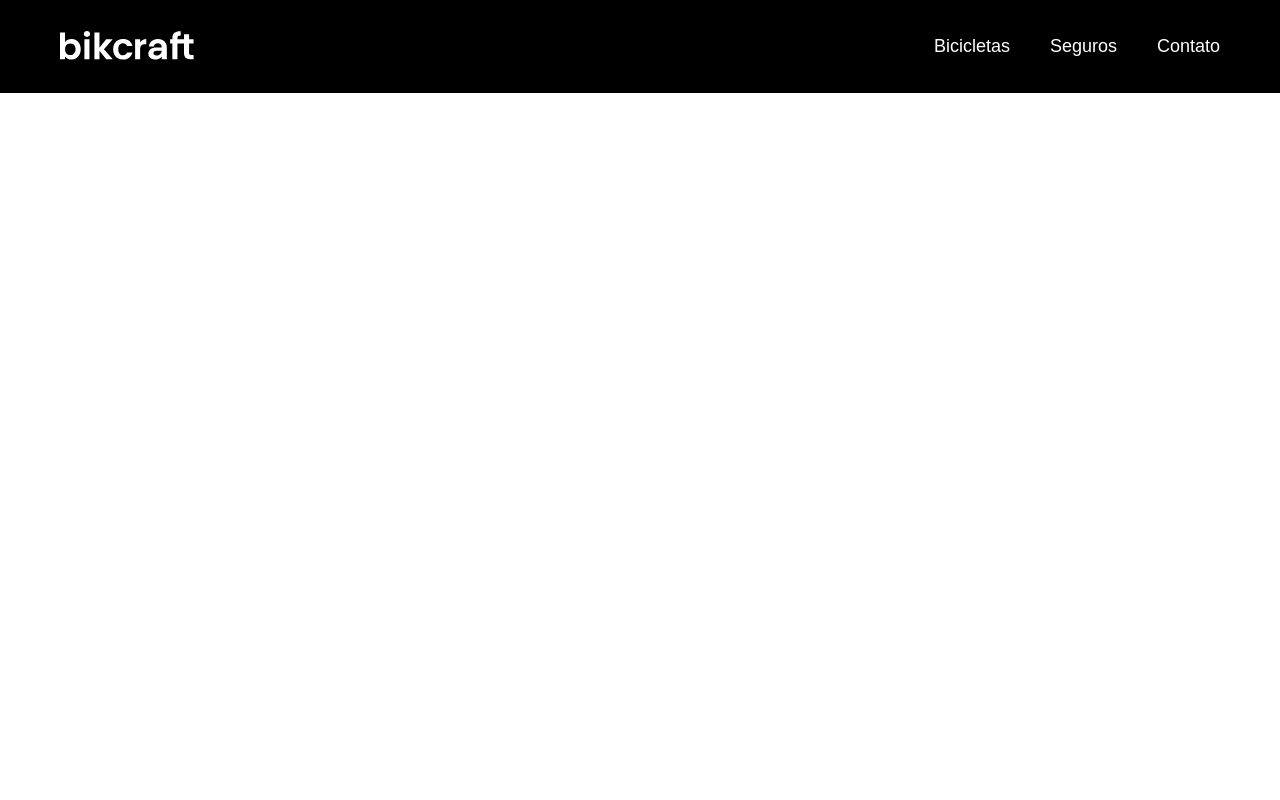
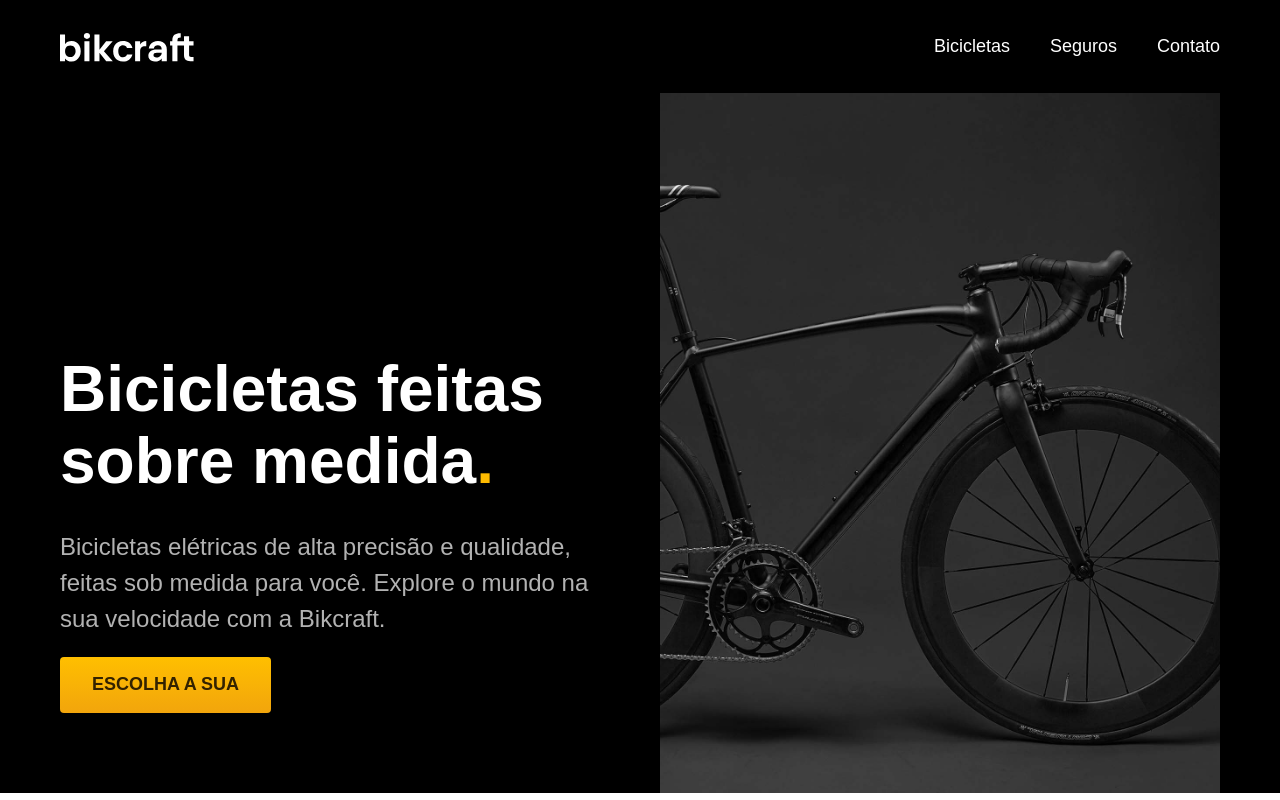
Before and after one commit to ianaugustosilva/bikecraft, a plain HTML site: page index.html in a window 1280 px wide. Drawn offline with Linux system fonts and the light colour scheme.

Commit message:
descricao ok

```diff
--- a/css/style.css
+++ b/css/style.css
@@ -2,14 +2,26 @@ body {
   margin: 0px;
   font-family: Arial, Helvetica, sans-serif;
 }
+
+h1,
+ul,
+p {
+  margin: 0px;
+}
+
 ul {
-  margin: 0px;
   padding: 0px;
   list-style: none;
 }
 
 a {
   text-decoration: none;
+  color: inherit;
+}
+
+img {
+  max-width: 100%;
+  display: block;
 }
 
 .header-bg {
@@ -82,3 +94,58 @@ a {
     font-size: 14px;
   }
 }
+
+.introducao-bg {
+  background: #000;
+  color: #fff;
+}
+
+.introducao {
+  display: grid;
+  grid-template-columns: 1fr 1fr;
+  gap: 0px 40px;
+  box-sizing: border-box;
+  max-width: 1200px;
+  padding-left: 20px;
+  padding-right: 20px;
+  margin-left: auto;
+  margin-right: auto;
+}
+
+.introducao-conteudo {
+  align-self: end;
+  padding-bottom: 80px;
+}
+
+.introducao h1 {
+  margin-bottom: 32px;
+  font-size: 64px;
+  line-height: 1.125;
+}
+
+.introducao h1 span {
+  color: #ffbb00;
+}
+
+.introducao p {
+  margin-bottom: 20px;
+  font-size: 24px;
+  line-height: 1.5;
+  color: #b2b2b2;
+}
+
+.introducao a {
+  display: inline-block;
+  padding: 16px 32px;
+  background: linear-gradient(#ffbf00, #f2a50c);
+  border-radius: 4px;
+  box-shadow: 0 1px 2px rgba(0, 0, 0, 0.1);
+  text-transform: uppercase;
+  color: #332200;
+  font-size: 18px;
+  line-height: 1.33;
+  font-weight: bold;
+}
+.introducao a:hover {
+  background: linear-gradient(#ffb600, #e59317);
+}
--- a/index.html
+++ b/index.html
@@ -27,5 +27,19 @@
         </nav>
       </div>
     </header>
+
+    <main class="introducao-bg">
+      <div class="introducao">
+        <div class="introducao-conteudo">
+          <h1>Bicicletas feitas sobre medida<span class="">.</span></h1>
+          <p>
+            Bicicletas elétricas de alta precisão e qualidade, feitas sob medida
+            para você. Explore o mundo na sua velocidade com a Bikcraft.
+          </p>
+          <a href="./bicicletas">Escolha a sua</a>
+        </div>
+        <img src="./img/fotos/introducao.jpg" alt="Bicicleta elétrica pretas" />
+      </div>
+    </main>
   </body>
 </html>
```
